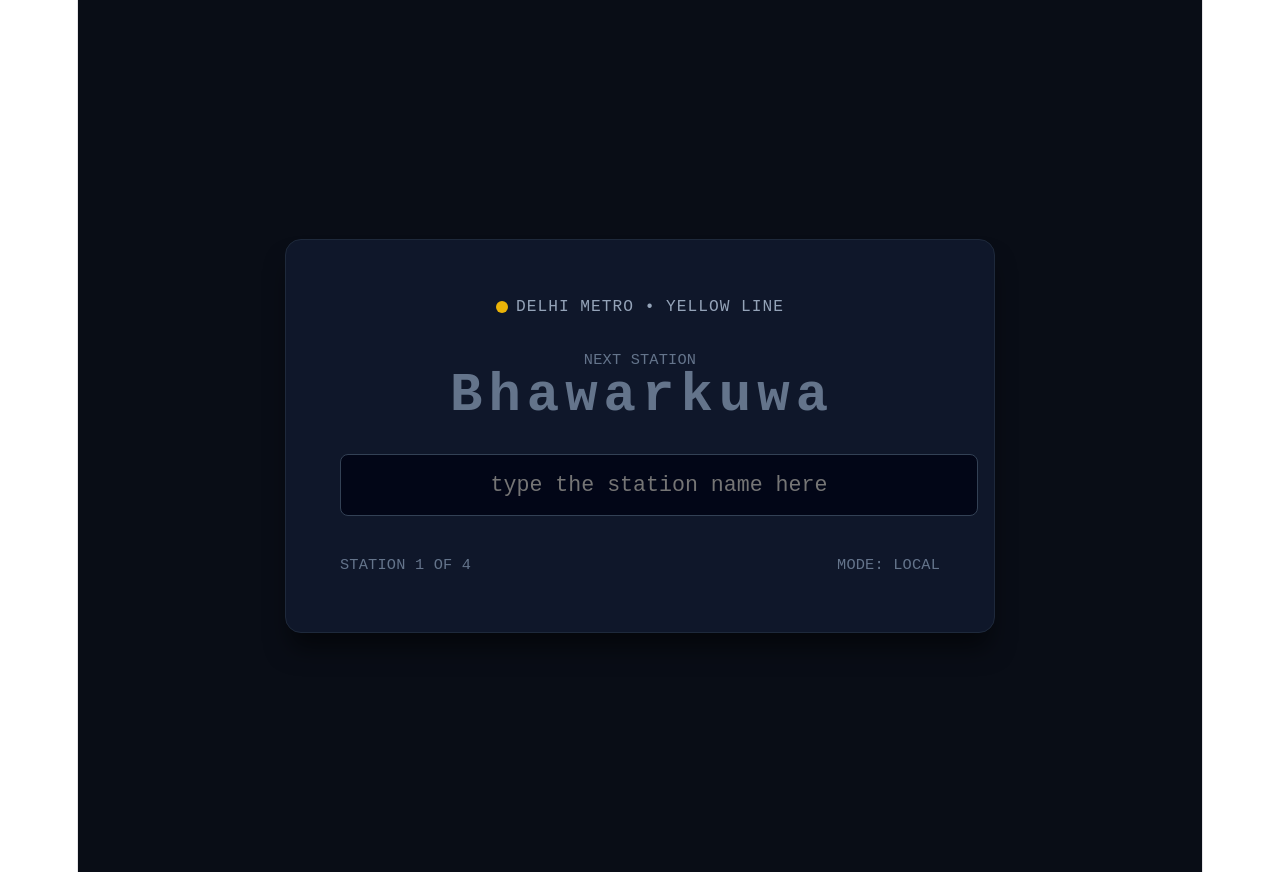
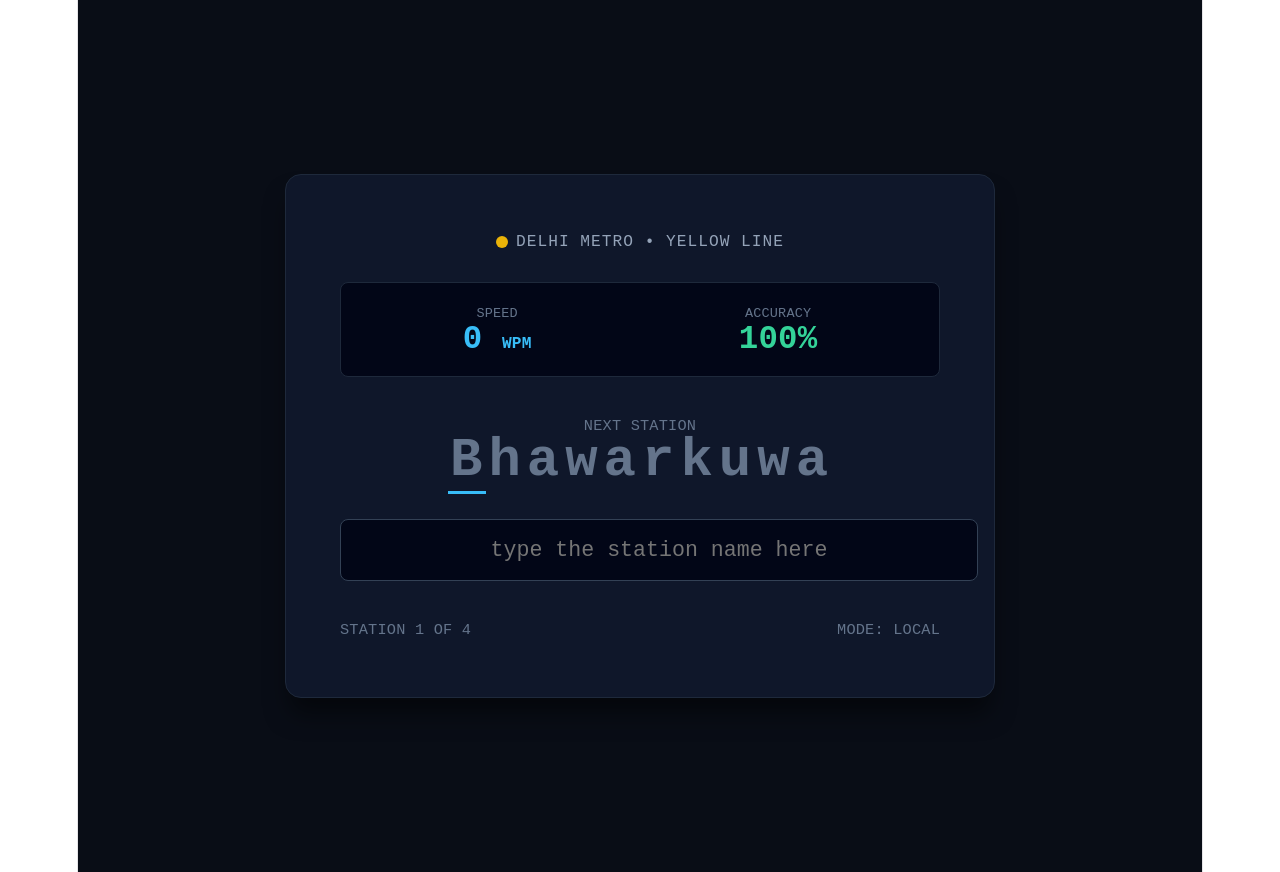
Before and after one commit to yashyadav4/RailType-India, a React (Vite) app in the folder frontend/: page / in a window 1280 px wide. Built offline with nearby package versions, Linux system fonts and the light colour scheme.

Commit message:
gem-02 implemented WPM and accuracy

```diff
--- a/frontend/src/App.jsx
+++ b/frontend/src/App.jsx
@@ -1,58 +1,107 @@
-import { useState } from "react";
+import { useEffect, useState, useRef } from "react";
 
 const SAMPLE_STATIONS = ["Bhawarkuwa", "navlakha", "GPO", "Palasiya"];
 
 export default function App() {
   const [currentIndex, setCurrentIndex] = useState(0);
+  const [userInput, setUserInput] = useState("");
+  const [shake, setShake] = useState("");
 
-  const [userInput, setUserInput] = useState("");
+  const [wpm, setWpm] = useState(0);
+  const [accuracy, setAccuracy] = useState(100);
+
+  // Telemetry Refs (Silent Engine - no re-renders!)
+  const startTimeRef = useRef(null);
+  const totalKeystrokesRef = useRef(0);
+  const correctKeystrokesRef = useRef(0);
 
   const targetStation = SAMPLE_STATIONS[currentIndex];
 
+  useEffect(() => {
+    const timer = setInterval(() => {
+      if (!startTimeRef.current) return;
+
+      const elapsedSeconds = (Date.now() - startTimeRef.current) / 1000;
+      if (elapsedSeconds < 1) return;
+
+      // WPM = (Total Correct Chars / 5) / Elapsed Minutes
+      const wordsTyped = correctKeystrokesRef.current / 5;
+      const minutesElapsed = elapsedSeconds / 60;
+      const calculatedWpm = Math.round(wordsTyped / minutesElapsed);
+
+      // Accuracy = (Correct Keystrokes / Total Keystrokes) * 100
+      const calculatedAccuracy =
+        totalKeystrokesRef.current > 0
+          ? Math.round(
+              (correctKeystrokesRef.current / totalKeystrokesRef.current) * 100,
+            )
+          : 100;
+
+      setWpm(calculatedWpm);
+      setAccuracy(calculatedAccuracy);
+    }, 500);
+
+    return () => clearInterval(timer);
+  }, []);
+
   const handleInputChange = (e) => {
     const value = e.target.value;
+    if (value.length > targetStation.length) return;
 
-    if (value.length > targetStation.length) return;
+    // Start timer on very first keystroke
+    if (!startTimeRef.current && value.length > 0) {
+      startTimeRef.current = Date.now();
+    }
+
+    if (value.length < userInput.length) {
+      setUserInput(value);
+      return;
+    }
+
+    totalKeystrokesRef.current += 1;
+
+    // Get the character just typed
+    const typedChar = value[value.length - 1];
+    const expectedChar = targetStation[userInput.length];
+
+    // STOP & SHAKE RULE: Did they type the wrong character?
+    if (typedChar !== expectedChar) {
+      // Trigger CSS Shake Animation
+      setShake(true);
+      setTimeout(() => setShake(false), 300); // Remove shake class after 300ms
+      return; // DO NOT update userInput (Stops input from advancing!)
+    }
+
+    correctKeystrokesRef.current += 1;
     setUserInput(value);
-    if (value.trim() == targetStation) {
+
+    if (value === targetStation) {
       if (currentIndex < SAMPLE_STATIONS.length - 1) {
         setCurrentIndex(currentIndex + 1);
         setUserInput("");
       } else {
-        alert("Line complete!");
-        setUserInput("");
+        alert(`🎉 Line Complete!\nFinal WPM: ${wpm}\nAccuracy: ${accuracy}%`);
       }
     }
   };
   const renderStyledStationName = () => {
     return targetStation.split("").map((char, index) => {
-      let colorClass = "text-slate-500"; // Default (untyped letter)
-      let bgClass = "transparent";
+      let colorClass = "#64748b"; // Default (untyped letter)
 
       if (index < userInput.length) {
-        if (userInput[index] === char) {
-          colorClass = "text-emerald-400"; // Correct letter (Green)
-        } else {
-          colorClass = "text-rose-500 underline decoration-2"; // Wrong letter (Red)
-          bgClass = "rgba(244, 63, 94, 0.2)";
-        }
+        colorClass = "#34d399"; // Correct letter (Neon Green)
+      } else if (index === userInput.length && shake) {
+        colorClass = "#f43f5e"; // Current active letter flashes Red on typo
       }
 
       return (
         <span
           key={index}
           style={{
-            color: colorClass.includes("emerald")
-              ? "#34d399"
-              : colorClass.includes("rose")
-                ? "#f43f5e"
-                : "#64748b",
-            backgroundColor: bgClass,
+            color: colorClass,
             padding: "0 2px",
-            borderRadius: "3px",
-            textDecoration: colorClass.includes("underline")
-              ? "underline"
-              : "none",
+            borderBottom:
+              index === userInput.length ? "3px solid #38bdf8" : "none", // Active cursor underline
           }}
         >
           {char}
@@ -75,8 +124,21 @@ export default function App() {
         padding: "2rem",
       }}
     >
+      {/* CSS Keyframe Animation for Shake */}
+      <style>{`
+        @keyframes shake {
+          0%, 100% { transform: translateX(0); }
+          20%, 60% { transform: translateX(-8px); }
+          40%, 80% { transform: translateX(8px); }
+        }
+        .shake-animation {
+          animation: shake 0.3s ease-in-out;
+          border-color: #f43f5e !important;
+        }
+      `}</style>
       {/* Dark Mode Terminal Container */}
       <div
+        className={shake ? "shake-animation" : ""}
         style={{
           backgroundColor: "#0f172a",
           border: "1px solid #1e293b",
@@ -86,6 +148,7 @@ export default function App() {
           width: "100%",
           boxShadow: "0 20px 25px -5px rgba(0, 0, 0, 0.5)",
           textAlign: "center",
+          transition: "border-color 0.2s ease",
         }}
       >
         {/* Line Header */}
@@ -115,6 +178,43 @@ export default function App() {
           >
             DELHI METRO • YELLOW LINE
           </span>
+        </div>
+        {/* Live Telemetry Display */}
+        <div
+          style={{
+            display: "flex",
+            justifyContent: "space-around",
+            backgroundColor: "#020617",
+            padding: "1rem",
+            borderRadius: "8px",
+            marginBottom: "2rem",
+            border: "1px solid #1e293b",
+          }}
+        >
+          <div>
+            <p style={{ color: "#64748b", fontSize: "0.75rem" }}>SPEED</p>
+            <p
+              style={{
+                fontSize: "1.8rem",
+                fontWeight: "bold",
+                color: "#38bdf8",
+              }}
+            >
+              {wpm} <span style={{ fontSize: "0.9rem" }}>WPM</span>
+            </p>
+          </div>
+          <div>
+            <p style={{ color: "#64748b", fontSize: "0.75rem" }}>ACCURACY</p>
+            <p
+              style={{
+                fontSize: "1.8rem",
+                fontWeight: "bold",
+                color: "#34d399",
+              }}
+            >
+              {accuracy}%
+            </p>
+          </div>
         </div>
         {/* Dynamic Station Target Display */}
         <p
```
